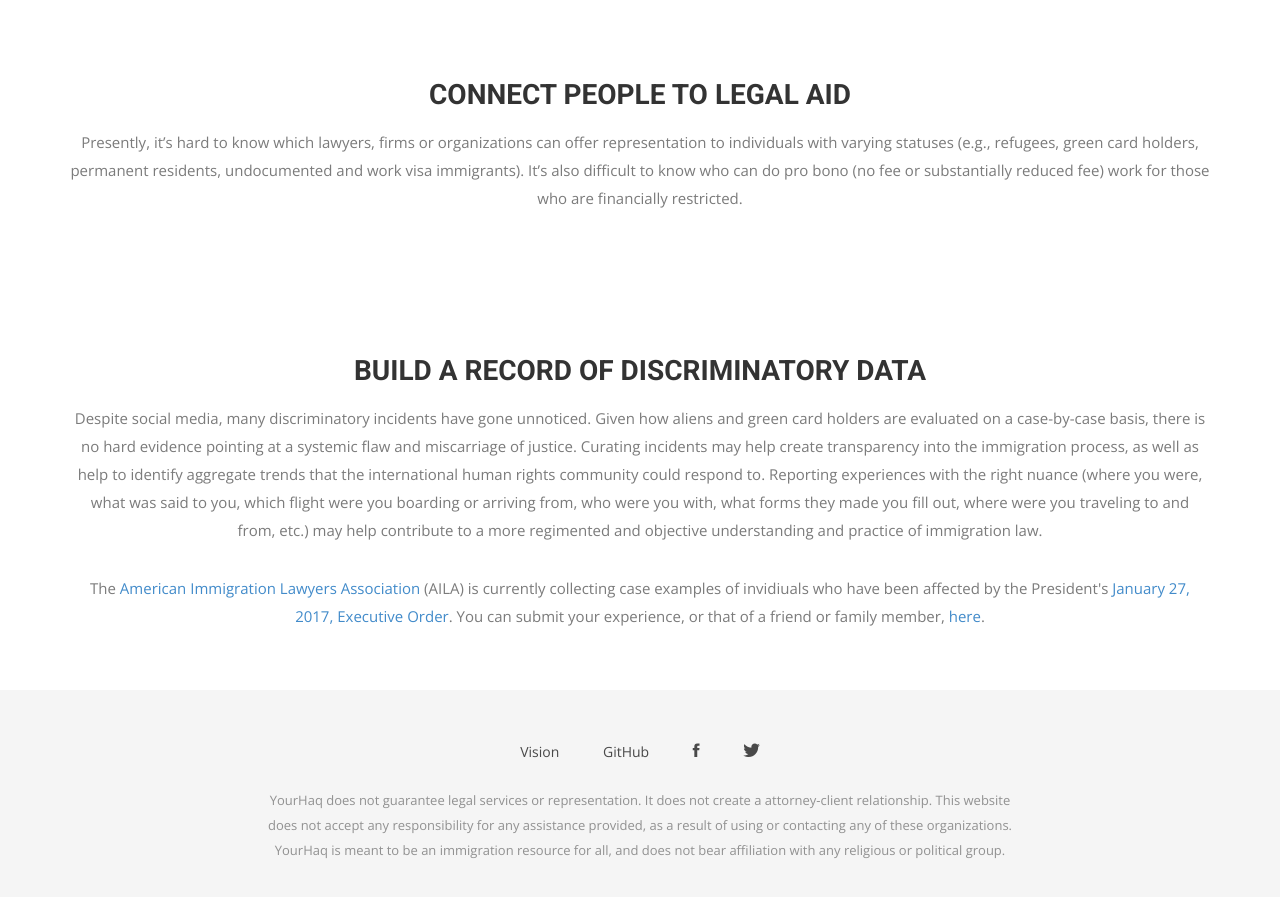
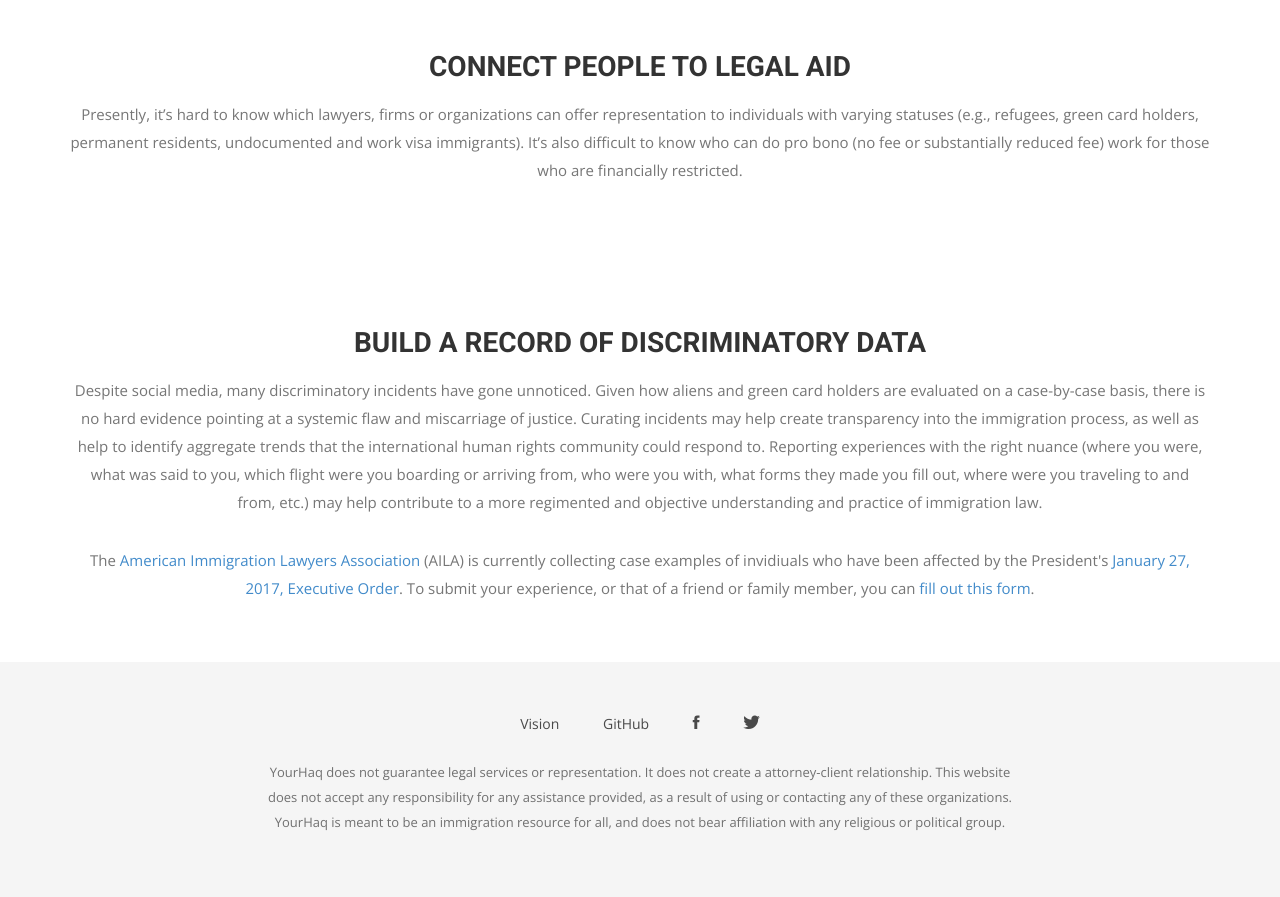
Before and after one commit to aymannadeem/yourhaq, a Jekyll site: the page built from vision.html, in a window 1280 px wide, cut to the strip 492-1420 px from the top of the page. Shown: the top 897 px of the strip. Built offline with Jekyll 4.4.1, drawn with Linux system fonts in a browser that asks for light colours; nearby versions of some CDN libraries; some web fonts are replaced.

Commit message:
Improve accessibility and standardisation

```diff
--- a/_includes/footer.html
+++ b/_includes/footer.html
@@ -1,5 +1,5 @@
 <!-- footer Start -->
-<footer>
+<footer role="contentinfo">
   <div class="container">
     <div class="row">
       <div class="col-md-8 col-md-offset-2">
@@ -7,8 +7,8 @@
           <ul>
             <li><a href="{{ site.baseurl }}/vision">Vision</a></li>
             <li><a target="_blank" href="https://github.com/aymannadeem/yourhaq">GitHub</a></li>
-            <li><a target="_blank" href="https://www.facebook.com/groups/279190099165029/"><i class="icon ion-social-facebook"></i></a></li>
-            <li><a target="_blank" href="https://twitter.com/knowyourhaq"><i class="icon ion-social-twitter"></i></a></li>
+            <li><a target="_blank" href="https://www.facebook.com/groups/279190099165029/" aria-label="Facebook"><i class="icon ion-social-facebook" aria-hidden="true"></i></a></li>
+            <li><a target="_blank" href="https://twitter.com/knowyourhaq" aria-label="Twitter"><i class="icon ion-social-twitter" aria-hidden="true"></i></a></li>
           </ul>
         </div>
         <p class="text-center">YourHaq does not guarantee legal services or representation. It does not create a attorney-client relationship. This website does not accept any responsibility for any assistance provided, as a result of using or contacting any of these organizations. YourHaq is meant to be an immigration resource for all, and does not bear affiliation with any religious or political group. </p>
--- a/_includes/header.html
+++ b/_includes/header.html
@@ -1,5 +1,5 @@
 <!-- Header Start -->
-<header>
+<header role="banner">
 <div class="container">
   <div class="row">
     <div class="col-md-12">
--- a/css/yourhaq.css
+++ b/css/yourhaq.css
@@ -115,7 +115,6 @@
   font-weight: bold;
   font-size: 45px;
   line-height: 60px;
-  letter-spacing: 10px;
   padding-bottom: 45px;
 }
 #slider .block p {
@@ -123,7 +122,6 @@
   line-height: 40px;
   font-family: 'Roboto', sans-serif;
   font-weight: 300;
-  letter-spacing: 3px;
 }
 /*--
 	wrapper Start
@@ -137,7 +135,7 @@
   margin: 0;
 }
 #intro .block p {
-  color: #7B7B7B;
+  color: #767676;
   padding-top: 20px;
 }
 #intro .block img {
@@ -170,7 +168,7 @@
   color: #666;
 }
 #service .service-item p {
-  color: #888;
+  color: #767676;
   padding-top: 10px;
   margin: 0;
   font-size: 14px;
@@ -274,7 +272,7 @@
 }
 #testimonial .block p {
   padding-top: 50px;
-  color: #7B7B7B;
+  color: #767676;
 }
 #testimonial .counter-box li {
   width: 50%;
@@ -380,15 +378,12 @@
 #global-header .block h1 {
   font-weight: bold;
   font-size: 45px;
-  letter-spacing: 6px;
   padding-bottom: 15px;
   margin-top: 0;
   text-transform: capitalize;
 }
 #global-header .block p {
   font-size: 16px;
-  font-weight: 300;
-  letter-spacing: 1px;
   word-spacing: 3px;
 }
 /*--
@@ -670,7 +665,7 @@
 footer p {
   font-size: 13px;
   line-height: 25px;
-  color: #919191;
+  color: #707070;
 }
 footer a {
   color: #595959;
@@ -700,7 +695,7 @@
            FAQ Start
 -----------------------------------------------*/
 .faq-list {
-  color: #7B7B7B;
+  color: #767676;
   font-size: 15px;
   margin: 0 0 0 40px;
   list-style: disc;
--- a/vision.html
+++ b/vision.html
@@ -3,6 +3,7 @@
 title: YourHaq - Vision
 permalink: /vision/
 ---
+
 <!-- Slider Start -->
 <section id="global-header">
   <div class="container">
@@ -10,7 +11,7 @@
       <div class="col-md-12">
         <div class="block">
           <h1 class="animated fadeInUp">YourHaq Vision</h1>
-          <p>YourHaq aims to develop into a service capable of both connecting people to legal aid and building a record of discriminatory data</p>
+          <p class="animated fadeInUp">YourHaq aims to develop into a service capable of both connecting people to legal aid and building a record of discriminatory data</p>
         </div>
       </div>
     </div>
@@ -38,7 +39,7 @@
           <div class="section-title">
             <h2 class="text-center">Build a record of discriminatory data</h2>
             <p class="text-center">Despite social media, many discriminatory incidents have gone unnoticed. Given how aliens and green card holders are evaluated on a case-by-case basis, there is no hard evidence pointing at a systemic flaw and miscarriage of justice. Curating incidents may help create transparency into the immigration process, as well as help to identify aggregate trends that the international human rights community could respond to. Reporting experiences with the right nuance (where you were, what was said to you, which flight were you boarding or arriving from, who were you with, what forms they made you fill out, where were you traveling to and from, etc.) may help contribute to a more regimented and objective understanding and practice of immigration law.</p>
-            <p class="text-center">The <a href="http://www.aila.org/" target="_target">American Immigration Lawyers Association</a> (AILA) is currently collecting case examples of invidiuals who have been affected by the President's <a href="http://www.aila.org/infonet/wh-protecting-the-nation-from-terrorist-attacks" target="_blank">January 27, 2017, Executive Order</a>. You can submit your experience, or that of a friend or family member, <a href="https://liaison.formstack.com/forms/port_of_entry_data_collection_on_entering_immigrants_and_refugees_after_executive_order" target="_target">here</a>.</p>
+            <p class="text-center">The <a href="http://www.aila.org/" target="_target">American Immigration Lawyers Association</a> (AILA) is currently collecting case examples of invidiuals who have been affected by the President's <a href="http://www.aila.org/infonet/wh-protecting-the-nation-from-terrorist-attacks" target="_blank">January 27, 2017, Executive Order</a>. To submit your experience, or that of a friend or family member, you can <a href="https://liaison.formstack.com/forms/port_of_entry_data_collection_on_entering_immigrants_and_refugees_after_executive_order" target="_target">fill out this form</a>.</p>
           </div>
         </div>
       </div><!-- .col-md-7 close -->
```
Also changed, not shown: index.html (+7 -7 lines).
